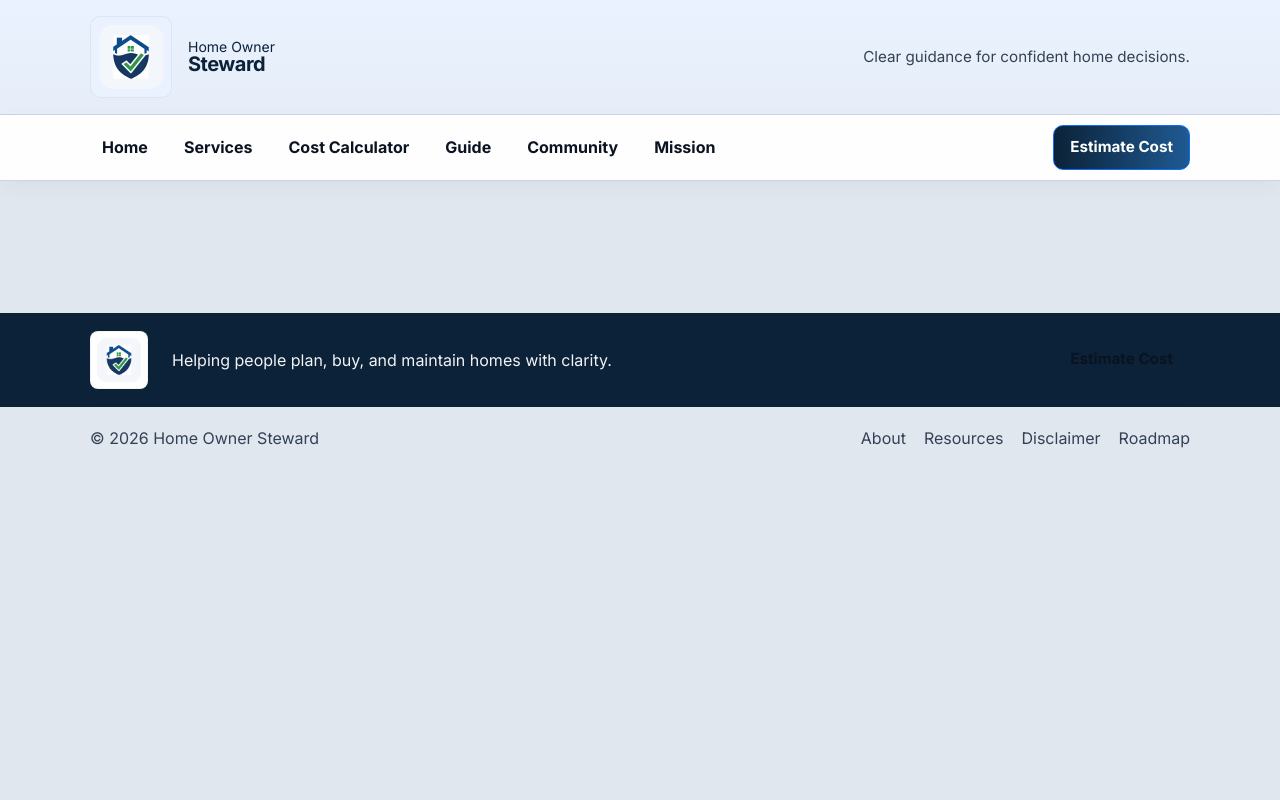
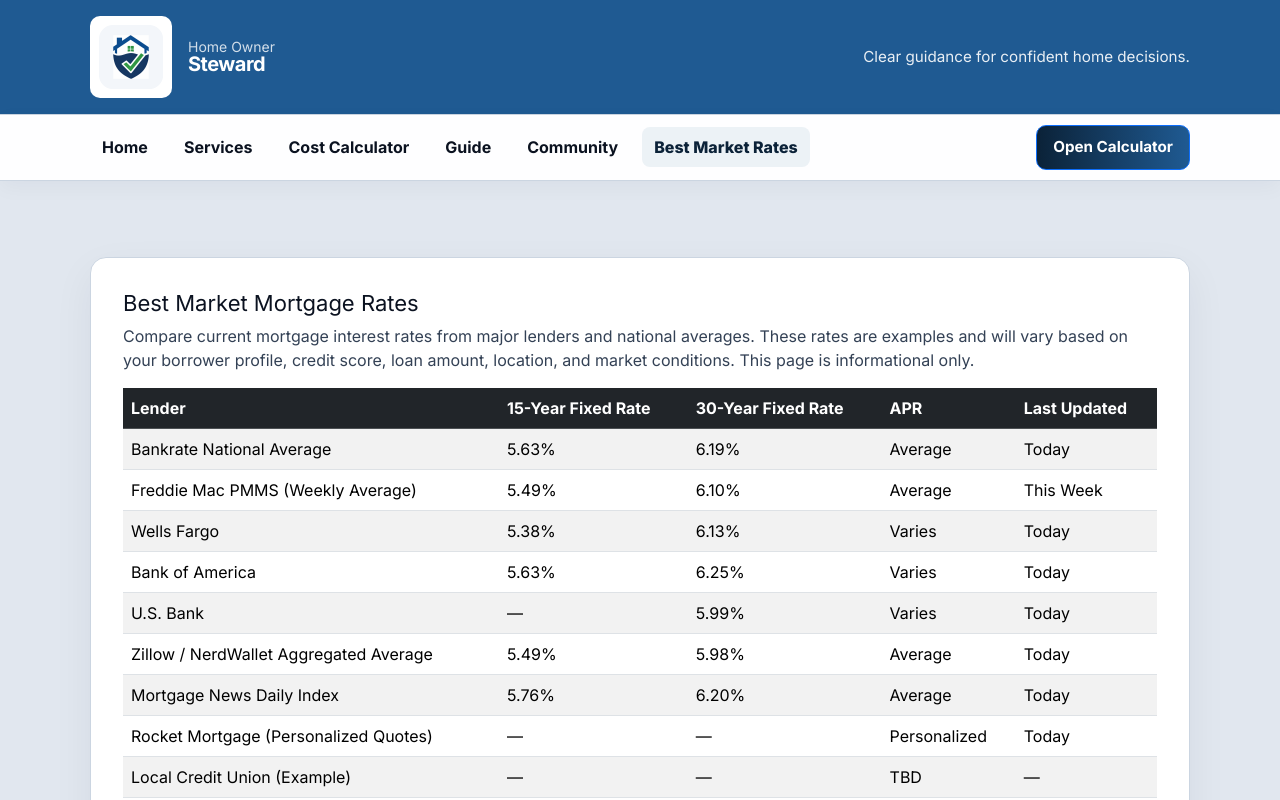
Before and after one commit to mikebabaian/HomeOwnership, a React (Vite) app: page /best-market-mortgage-rates in a window 1280 px wide. Shown: the top 800 px of the page. Built offline with nearby package versions, Linux system fonts and the light colour scheme.

Commit message:
Added Market Rates

```diff
--- a/src/App.tsx
+++ b/src/App.tsx
@@ -6,7 +6,7 @@
 import CostCalculator from './pages/CostCalculator'
 import Guide from './pages/Guide'
 import Community from './pages/Community'
-import Mission from './pages/Mission'
+import MarketRates from './pages/MarketRates'
 
 export default function App() {
   return (
@@ -36,10 +36,10 @@
             <NavLink className={({isActive}) => isActive ? 'nav-link active' : 'nav-link'} to="/cost-calculator">Cost Calculator</NavLink>
             <NavLink className={({isActive}) => isActive ? 'nav-link active' : 'nav-link'} to="/guide">Guide</NavLink>
             <NavLink className={({isActive}) => isActive ? 'nav-link active' : 'nav-link'} to="/community">Community</NavLink>
-            <NavLink className={({isActive}) => isActive ? 'nav-link active' : 'nav-link'} to="/mission">Mission</NavLink>
+            <NavLink className={({isActive}) => isActive ? 'nav-link active' : 'nav-link'} to="/best-market-mortgage-rates">Best Market Rates</NavLink>
           </nav>
           <div className="nav-actions">
-            <Link className="btn btn-primary" to="/cost-calculator">Estimate Cost</Link>
+            <Link className="btn btn-primary" to="/cost-calculator">Open Calculator</Link>
           </div>
         </div>
       </div>
@@ -55,7 +55,7 @@
             <Route path="/cost-calculator" element={<CostCalculator />} />
             <Route path="/guide" element={<Guide />} />
             <Route path="/community" element={<Community />} />
-            <Route path="/mission" element={<Mission />} />
+            <Route path="/best-market-mortgage-rates" element={<MarketRates />} />
           </Routes>
         </main>
       </div>
@@ -67,9 +67,6 @@
             <div className="footer-brand">
               <div className="footer-badge"><img src={LogoImg} alt="Home Owner Steward" /></div>
               <div className="footer-mission">Helping people plan, buy, and maintain homes with clarity.</div>
-            </div>
-            <div>
-              <Link className="btn btn-ghost" to="/cost-calculator">Estimate Cost</Link>
             </div>
           </div>
         </div>
--- a/src/pages/CostCalculator.tsx
+++ b/src/pages/CostCalculator.tsx
@@ -163,15 +163,15 @@
           <div className="card">
             <h3>Results</h3>
             <div className="stack">
-              <div className="row"><strong>Total monthly</strong><div style={{marginLeft:'auto', fontSize:20}}>{fmt(derived.total)}</div></div>
+              <div className="result-line"><strong>Total monthly</strong><div style={{fontSize:20}}>{fmt(derived.total)}</div></div>
 
-              <div className="row"><div>Principal &amp; Interest</div><div style={{marginLeft:'auto'}}>{fmt(derived.monthlyPI)}</div></div>
-              <div className="row"><div>PMI</div><div style={{marginLeft:'auto'}}>{fmt(derived.pmiMonthly)}</div></div>
-              <div className="row"><div>Property taxes</div><div style={{marginLeft:'auto'}}>{fmt(derived.propertyTaxMonthly)}</div></div>
-              <div className="row"><div>Homeowners insurance</div><div style={{marginLeft:'auto'}}>{fmt(derived.insuranceMonthly)}</div></div>
-              <div className="row"><div>HOA</div><div style={{marginLeft:'auto'}}>{fmt(derived.hoaMonthly)}</div></div>
+              <div className="result-line"><div>Principal &amp; Interest</div><div>{fmt(derived.monthlyPI)}</div></div>
+              <div className="result-line"><div>PMI</div><div>{fmt(derived.pmiMonthly)}</div></div>
+              <div className="result-line"><div>Property taxes</div><div>{fmt(derived.propertyTaxMonthly)}</div></div>
+              <div className="result-line"><div>Homeowners insurance</div><div>{fmt(derived.insuranceMonthly)}</div></div>
+              <div className="result-line"><div>HOA</div><div>{fmt(derived.hoaMonthly)}</div></div>
               {derived.extraPrincipal > 0 && (
-                <div className="row"><div>Extra principal</div><div style={{marginLeft:'auto'}}>{fmt(derived.extraPrincipal)}</div></div>
+                <div className="result-line"><div>Extra principal</div><div>{fmt(derived.extraPrincipal)}</div></div>
               )}
 
               <hr />
--- a/src/pages/Home.tsx
+++ b/src/pages/Home.tsx
@@ -90,11 +90,35 @@
       </section>
 
       <section className="content-block trust-band">
-        <h3>Principles</h3>
+        <h3>Our Commitments</h3>
         <div className="grid">
-          <div className="card"><div className="row"><span className="icon-badge"><FontAwesomeIcon icon={faBookOpen} /></span><h4>Education-first</h4></div></div>
-          <div className="card"><div className="row"><span className="icon-badge"><FontAwesomeIcon icon={faEye} /></span><h4>Transparency</h4></div></div>
-          <div className="card"><div className="row"><span className="icon-badge"><FontAwesomeIcon icon={faSmile} /></span><h4>No-pressure guidance</h4></div></div>
+          <div className="card">
+            <div className="feature">
+              <span className="icon-badge"><FontAwesomeIcon icon={faBookOpen} /></span>
+              <div className="text-stack">
+                <h4>Education first</h4>
+                <p className="muted">We explain the why behind every decision, not just the numbers.</p>
+              </div>
+            </div>
+          </div>
+          <div className="card">
+            <div className="feature">
+              <span className="icon-badge"><FontAwesomeIcon icon={faEye} /></span>
+              <div className="text-stack">
+                <h4>Transparent by default</h4>
+                <p className="muted">No hidden assumptions, no unclear calculations, no surprises.</p>
+              </div>
+            </div>
+          </div>
+          <div className="card">
+            <div className="feature">
+              <span className="icon-badge"><FontAwesomeIcon icon={faSmile} /></span>
+              <div className="text-stack">
+                <h4>No pressure, ever</h4>
+                <p className="muted">We provide guidance, not sales tactics or urgency.</p>
+              </div>
+            </div>
+          </div>
         </div>
       </section>
 
--- /dev/null
+++ b/src/pages/MarketRates.tsx
@@ -0,0 +1,112 @@
+import React from 'react'
+
+const mortgageRates = [
+  {
+    lender: "Bankrate National Average",
+    rate15: 5.63,
+    rate30: 6.19,
+    apr: "Average",
+    lastUpdated: "Today"
+  },
+  {
+    lender: "Freddie Mac PMMS (Weekly Average)",
+    rate15: 5.49,
+    rate30: 6.10,
+    apr: "Average",
+    lastUpdated: "This Week"
+  },
+  {
+    lender: "Wells Fargo",
+    rate15: 5.38,
+    rate30: 6.13,
+    apr: "Varies",
+    lastUpdated: "Today"
+  },
+  {
+    lender: "Bank of America",
+    rate15: 5.63,
+    rate30: 6.25,
+    apr: "Varies",
+    lastUpdated: "Today"
+  },
+  {
+    lender: "U.S. Bank",
+    rate15: null,
+    rate30: 5.99,
+    apr: "Varies",
+    lastUpdated: "Today"
+  },
+  {
+    lender: "Zillow / NerdWallet Aggregated Average",
+    rate15: 5.49,
+    rate30: 5.98,
+    apr: "Average",
+    lastUpdated: "Today"
+  },
+  {
+    lender: "Mortgage News Daily Index",
+    rate15: 5.76,
+    rate30: 6.20,
+    apr: "Average",
+    lastUpdated: "Today"
+  },
+  {
+    lender: "Rocket Mortgage (Personalized Quotes)",
+    rate15: null,
+    rate30: null,
+    apr: "Personalized",
+    lastUpdated: "Today"
+  },
+  {
+    lender: "Local Credit Union (Example)",
+    rate15: null,
+    rate30: null,
+    apr: "TBD",
+    lastUpdated: "—"
+  },
+  {
+    lender: "Online Mortgage Lender (Example)",
+    rate15: null,
+    rate30: null,
+    apr: "TBD",
+    lastUpdated: "—"
+  }
+];
+
+export default function MarketRates(){
+  const formatRate = (rate: number | null) => rate !== null ? `${rate.toFixed(2)}%` : "—";
+
+  return (
+    <div>
+      <section className="content-block">
+        <h2>Best Market Mortgage Rates</h2>
+        <p className="muted">Compare current mortgage interest rates from major lenders and national averages. These rates are examples and will vary based on your borrower profile, credit score, loan amount, location, and market conditions. This page is informational only.</p>
+
+        <div className="table-responsive">
+          <table className="table table-striped table-hover">
+            <thead className="table-dark">
+              <tr>
+                <th>Lender</th>
+                <th>15-Year Fixed Rate</th>
+                <th>30-Year Fixed Rate</th>
+                <th>APR</th>
+                <th>Last Updated</th>
+              </tr>
+            </thead>
+            <tbody>
+              {mortgageRates.map((rate, index) => (
+                <tr key={index}>
+                  <td>{rate.lender}</td>
+                  <td>{formatRate(rate.rate15)}</td>
+                  <td>{formatRate(rate.rate30)}</td>
+                  <td>{rate.apr}</td>
+                  <td>{rate.lastUpdated}</td>
+                </tr>
+              ))}
+            </tbody>
+          </table>
+        </div>
+      </section>
+    </div>
+  )
+}
--- a/src/pages/Mission.tsx
+++ /dev/null
@@ -1,18 +0,0 @@
-import React from 'react'
-
-export default function Mission(){
-  return (
-    <div>
-      <section className="content-block">
-        <h2>Mission</h2>
-        <p className="muted">Home Owner Steward exists to make home ownership less intimidating and more transparent. We prioritize education, clarity, and long-term stewardship over short-term incentives.</p>
-        <h3>Core Themes</h3>
-        <ul>
-          <li>Education over pressure</li>
-          <li>Transparency over incentives</li>
-          <li>Long-term stewardship over short-term transactions</li>
-        </ul>
-      </section>
-    </div>
-  )
-}
--- a/src/pages/Overview.tsx
+++ b/src/pages/Overview.tsx
@@ -30,7 +30,7 @@
               <li>Estimate monthly total cost</li>
               <li>Education: terminology &amp; next steps</li>
             </ul>
-            <div><a className="btn" href="/cost-calculator">Estimate cost</a></div>
+
           </div>
           <div className="card">
             <div className="row"><span className="icon-badge"><FontAwesomeIcon icon={faHome} /></span><h3>Buying</h3></div>
--- a/src/styles/global.css
+++ b/src/styles/global.css
@@ -53,17 +53,17 @@
 
 .brand-bar {
   width: 100%;
-  background: linear-gradient(180deg, var(--hos-tint-primary), rgba(234,242,255,0.6));
+  background: var(--hos-secondary);
   border-bottom: 1px solid var(--hos-border);
 }
 .brand-container { display:flex; align-items:center; justify-content:space-between; padding:16px 0 }
 .brand-block { display:flex; align-items:center; gap:16px; text-decoration:none }
-.brand-badge { display:flex; align-items:center; justify-content:center; background: var(--navy-tint); padding:8px; border-radius:10px; border:1px solid rgba(11,34,56,0.06) }
+.brand-badge { display:flex; align-items:center; justify-content:center; background: white; padding:8px; border-radius:10px; border:1px solid rgba(255,255,255,0.2) }
 .brand-badge img { width:64px; height:64px; object-fit:contain }
 .brand-lockup { line-height:1 }
-.brand-sub { font-size:0.875rem; color:var(--primary-navy) }
-.brand-main { font-size:1.25rem; font-weight:700; color:var(--primary-navy); letter-spacing:-0.5px }
-.brand-tagline { color:var(--muted); font-size:0.95rem }
+.brand-sub { font-size:0.875rem; color: rgba(255,255,255,0.8) }
+.brand-main { font-size:1.25rem; font-weight:700; color: white; letter-spacing:-0.5px }
+.brand-tagline { color: rgba(255,255,255,0.9); font-size:0.95rem }
 
 .brand-bleed { width:100%; display:flex; justify-content:center; background: var(--navy-tint); }
 .brand-bleed-logo { width:100%; max-width:1100px; height:96px; object-fit:contain; padding:14px 20px; display:none }
@@ -211,6 +211,9 @@
 .stack { display:flex; flex-direction:column; gap:12px }
 .row { display:flex; gap:12px; align-items:center }
 
+/* Result line for calculator */
+.result-line { display:flex; justify-content:space-between; align-items:center; margin-bottom:8px }
+
 /* Slightly larger type scale for headings */
 h1 { font-size: 1.125rem }
 .brand h1 { font-size: 1rem }
@@ -227,8 +230,17 @@
 /* header CTA visual emphasis */
 .header-cta { box-shadow: 0 6px 18px rgba(15,23,42,0.06) }
 
-/* active link indicator (simple underline) */
-.nav-link.active { text-decoration: underline; text-underline-offset: 6px }
+.card .row {
+  flex-wrap: nowrap;
+  gap: 16px;
+  margin-bottom: 8px;
+}
+.card h3 {
+  white-space: nowrap;
+}
+.card .icon-badge {
+  margin-left: 8px;
+}
 
 /* How it works - grouped step cards */
 .steps {
```
Also changed, not shown: 2 other files (tests, documents, lock files or other folders).
